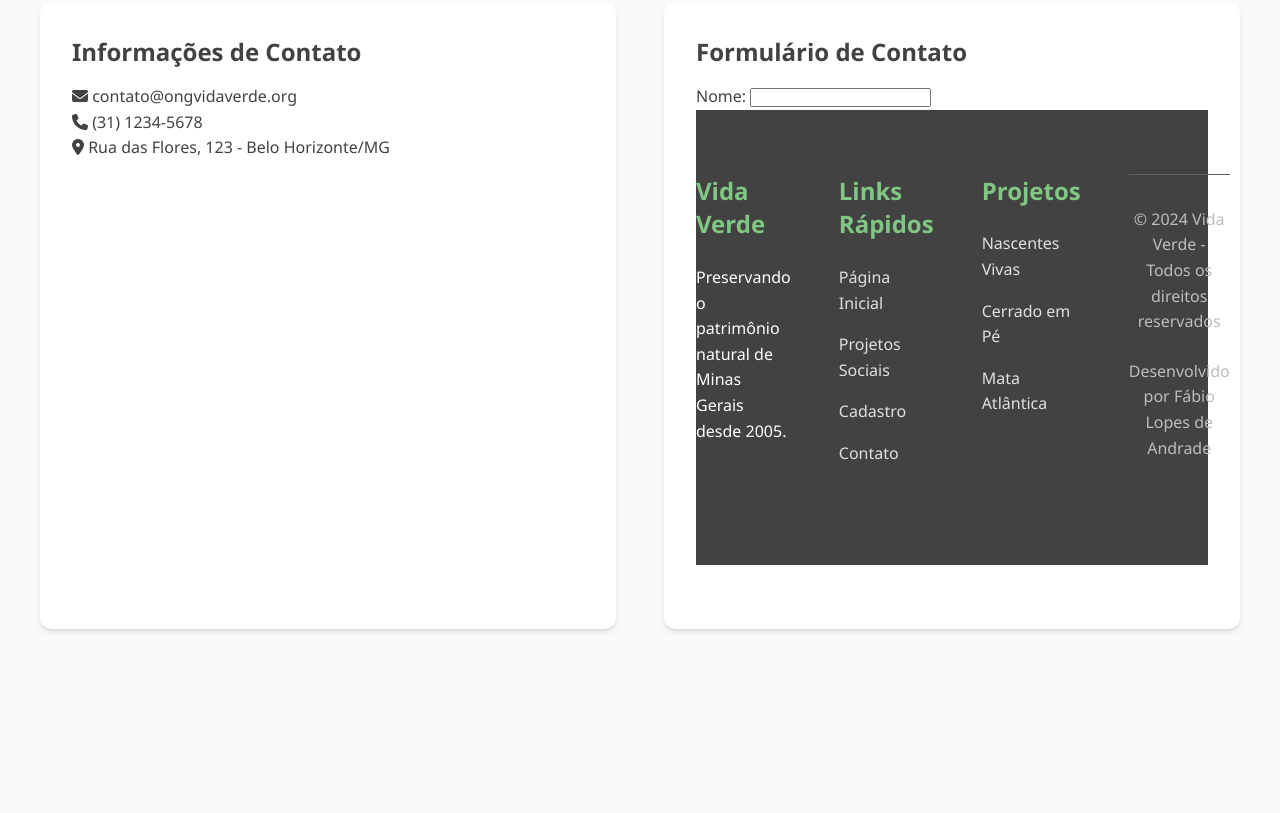
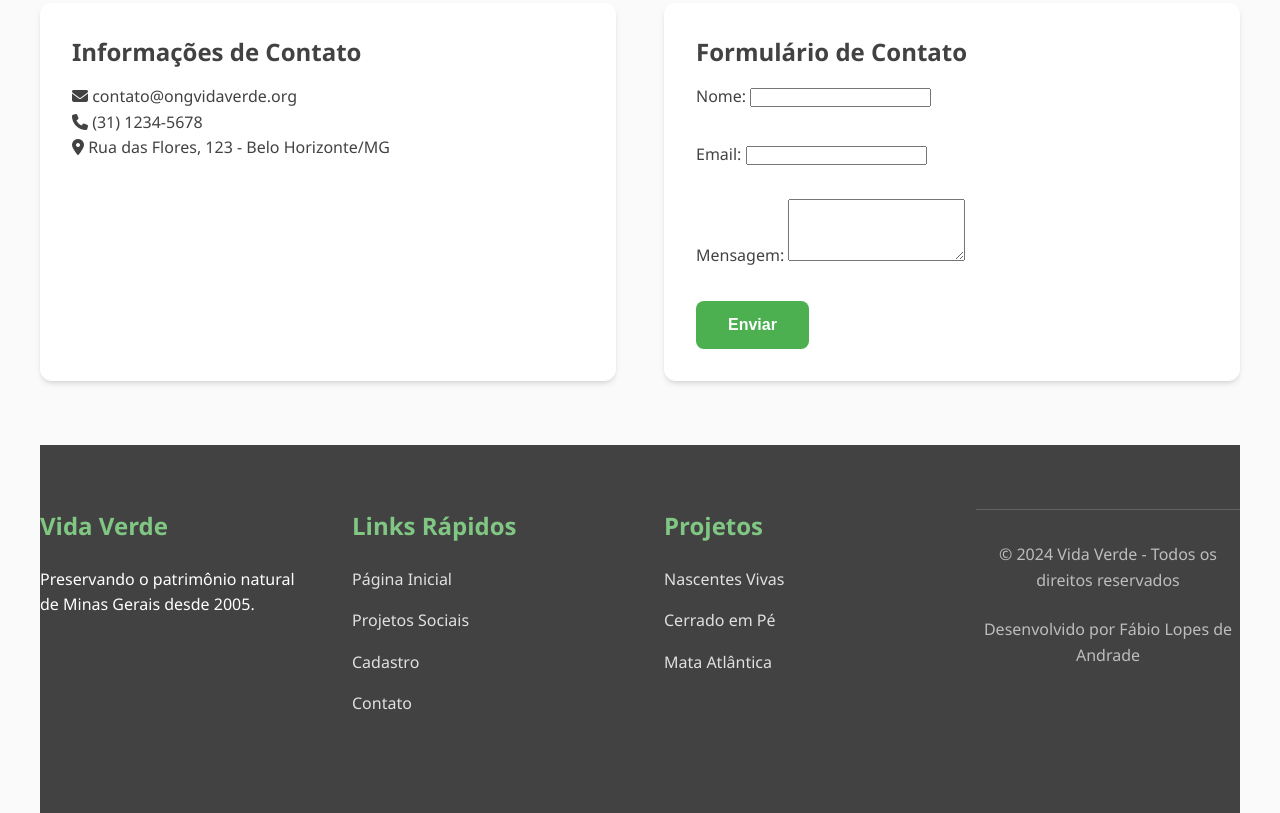
Before and after one commit to Lopesbh01/Vida-verde---entrega-3, a plain HTML site: page index.html in a window 1280 px wide. Shown: the part 2628-3441 px from the top of the page. Before the commit the page ends 3321 px from the top, so only its background shows below. Drawn offline with Linux system fonts and the light colour scheme; files whose address does not match are found by name.

Commit message:
teste 05

```diff
--- a/index.html
+++ b/index.html
@@ -273,6 +273,26 @@
                   <div class="form-group">
                     <label for="name">Nome:</label>
                     <input type="text" id="name" name="name" required />
+                  </div>
+                  <div class="form-group">
+                    <label for="email">Email:</label>
+                    <input type="email" id="email" name="email" required />
+                  </div>
+                  <div class="form-group">
+                    <label for="message">Mensagem:</label>
+                    <textarea
+                      id="message"
+                      name="message"
+                      rows="4"
+                      required
+                    ></textarea>
+                  </div>
+                  <button type="submit" class="btn btn-primary">Enviar</button>
+                </form>
+              </div>
+            </div>
+          </div>
+        </section>
 
     <!-- Footer -->
     <footer class="footer">
```
